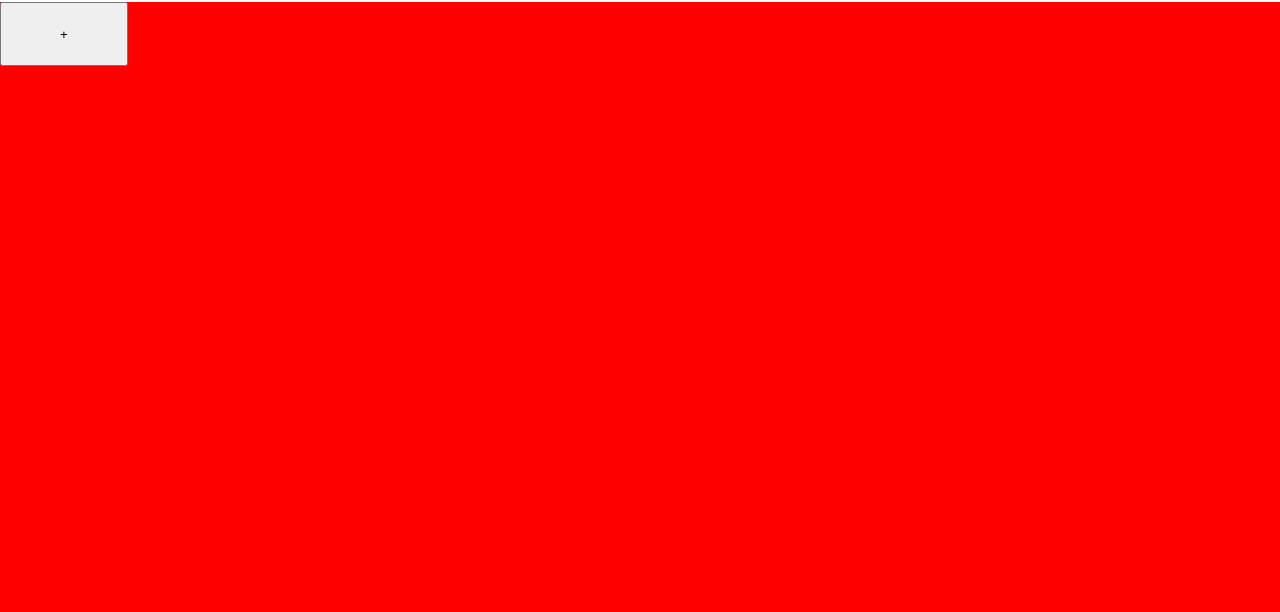
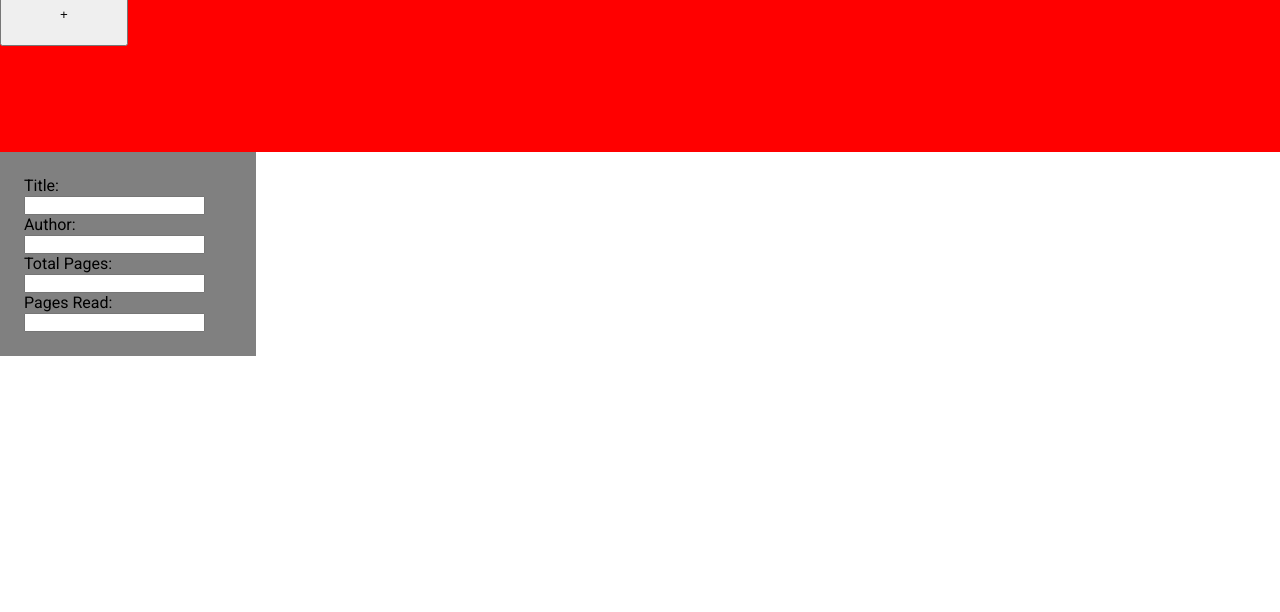
Before and after one commit to mdtagg/Library, a plain HTML site: page index.html in a window 1280 px wide. Shown: the part 208-820 px from the top of the page. Drawn offline with Linux system fonts and the light colour scheme.

Commit message:
working through form pop up fixes

```diff
--- a/index.html
+++ b/index.html
@@ -12,16 +12,7 @@
     <title>Mike T's Library</title>
 </head>
 <body>
-    <form>
-        <label for="title">Title: </label>
-        <input type="text" id="title" name="title">
-        <label for="author">Author: </label>
-        <input type="text" id="author" name="author">
-        <label for="pages">Total Pages: </label>
-        <input type="text" name="pages" id="pages">
-        <label for="pages-read">Pages Read: </label>
-        <input type="text" name="pages-read" id="pages-read">
-    </form>
+    <div class="container">
         <nav>
             <h1>Library</h1>
             <button>Sign In</button>
@@ -33,7 +24,30 @@
             <div class="information">
 
             </div>
-        <button class="newBookButton">+</button>
+            <button type="button" class="newBookButton">+</button>
         </main>
+        <div class="test-form">
+            <div class="book-form">
+                <form>
+                    <div>
+                        <label for="title">Title: </label>
+                        <input type="text" id="title" name="title">
+                    </div>
+                    <div>
+                        <label for="author">Author: </label>
+                        <input type="text" id="author" name="author">
+                    </div>
+                    <div>
+                        <label for="pages">Total Pages: </label>
+                        <input type="text" name="pages" id="pages">
+                    </div>
+                    <div>
+                        <label for="pages-read">Pages Read: </label>
+                        <input type="text" name="pages-read" id="pages-read">
+                    </div>
+                </form>
+            </div>
+        </div>
+    </div>
 </body>
 </html>
--- a/index.js
+++ b/index.js
@@ -56,8 +56,11 @@ displayBooks(myBooks)
 
 
 const addBookButton = document.querySelector('.newBookButton')
-addBookButton.addEventListener('click', () => {
-    let form = document.createElement('form')
-    window.prompt()
+addBookButton.addEventListener('click', addZ)
 
-})
+function addZ() {
+    console.log('test')
+    let form = document.querySelector('.book-form')
+    form.classList.add('.z-index')
+
+}
--- a/styles.css
+++ b/styles.css
@@ -7,6 +7,28 @@
 :root {
     font-family:roboto;
 }
+
+/* body {
+    display:flex;
+    flex-direction: column;
+} */
+
+
+
+.container {
+    display:flex;
+    flex-direction: column;
+    justify-content: center;
+}
+
+form {
+    display:flex;
+    flex-direction: column;
+    background-color: grey;
+    padding:1.5rem;
+    width:20%;
+}
+
 
 nav {
     height:15vh;
@@ -31,7 +53,7 @@ nav button {
 }
 
 main {
-    height:85vh;
+    height:30vh;
     background-color: red;
 }
 
@@ -56,3 +78,11 @@ main {
     height:4rem;
     width:8rem;
 }
+
+.book-form {
+    display:hidden;
+}
+
+.test-form > * {
+    display:hidden;
+}
```
Lines whose indentation alone changed are shown as unchanged.
